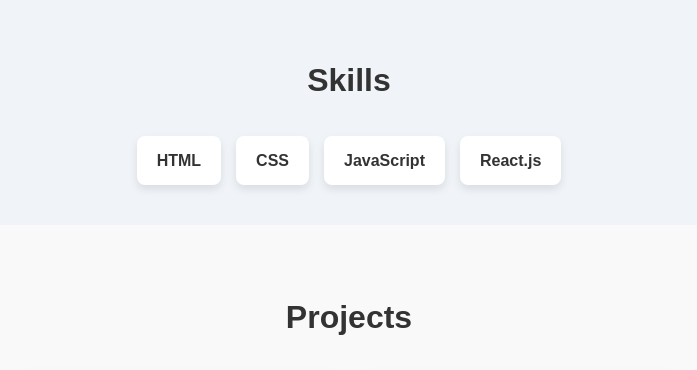
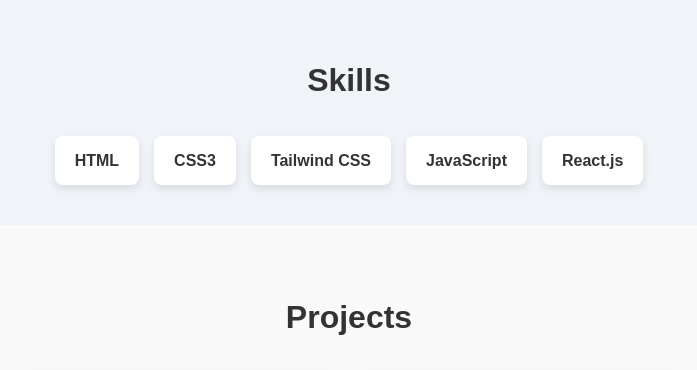
Before and after one commit to EmAdil-Malik/adil-portfolio, a plain HTML site: page index.html in a window 1280 px wide. Shown: the part 820-1190 px from the top of the page, without its empty margins (291-988 px from the left). Drawn offline with Linux system fonts and the light colour scheme; a script that the page names is missing.

Commit message:
Update index.html

```diff
--- a/index.html
+++ b/index.html
@@ -42,7 +42,8 @@
   <h2 class="section-heading">Skills</h2>
   <div class="skills-container">
     <div class="skill">HTML</div>
-    <div class="skill">CSS</div>
+    <div class="skill">CSS3</div>
+    <div class="skill">Tailwind CSS</div>
     <div class="skill">JavaScript</div>
     <div class="skill">React.js</div>
     <!-- <div class="skill">Node.js</div>
```
